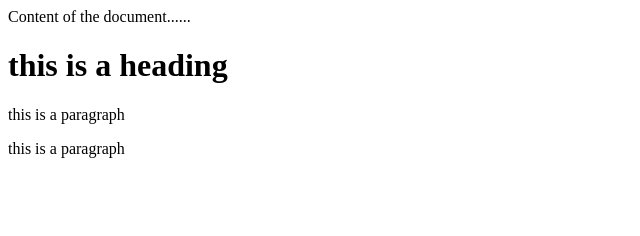
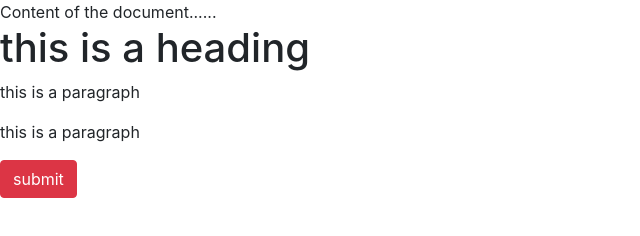
Before and after one commit to soumyashetty24/soumya-beingzero, a plain HTML site: page frontend/html/home.html in a window 1280 px wide. Shown: the whole page, without its empty margins (0-640 px from the left). Drawn offline with nearby package versions, Linux system fonts and the light colour scheme; no server answers.

Commit message:
changes to colour

```diff
--- a/frontend/html/home.html
+++ b/frontend/html/home.html
@@ -4,7 +4,7 @@
 <meta charset="UTF-8">
 <script src="https://cdnjs.cloudflare.com/ajax/libs/jquery/3.4.1/jquery.min.js"></script>
 <script src="https://cdnjs.cloudflare.com/ajax/libs/twitter-bootstrap/4.4.1/js/bootstrap.min.js"></script>
-<link rel="stylesheet" href="https://cdnjs.cloudflare.com/ajax/libs/twitter-bootstrap/4.4.1/css/bootstrap-grid.min.css" />
+<link rel="stylesheet" href="https://cdnjs.cloudflare.com/ajax/libs/twitter-bootstrap/4.4.1/css/bootstrap.min.css" />
 <script src="/js/site.js"></script>
 <link rel="stylesheet" href="/css/site.css"/>
 
@@ -17,6 +17,7 @@ Content of the document......
 <p id="college">this is a paragraph </p>
 
 <p id="roll">this is a paragraph </p>
+<input type="button" class="btn btn-danger" value="submit">
 </body>
 
 </html>
```
